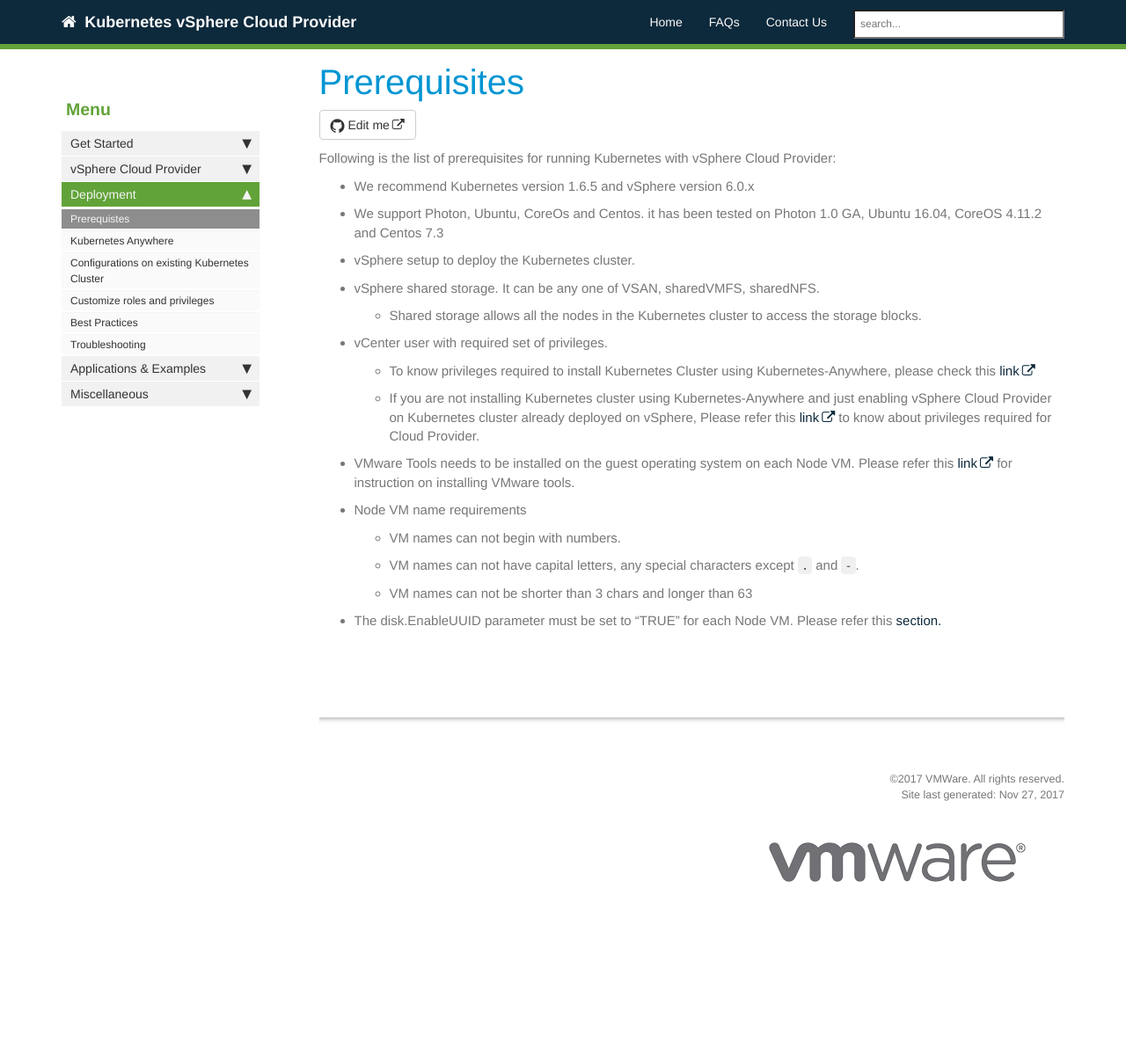
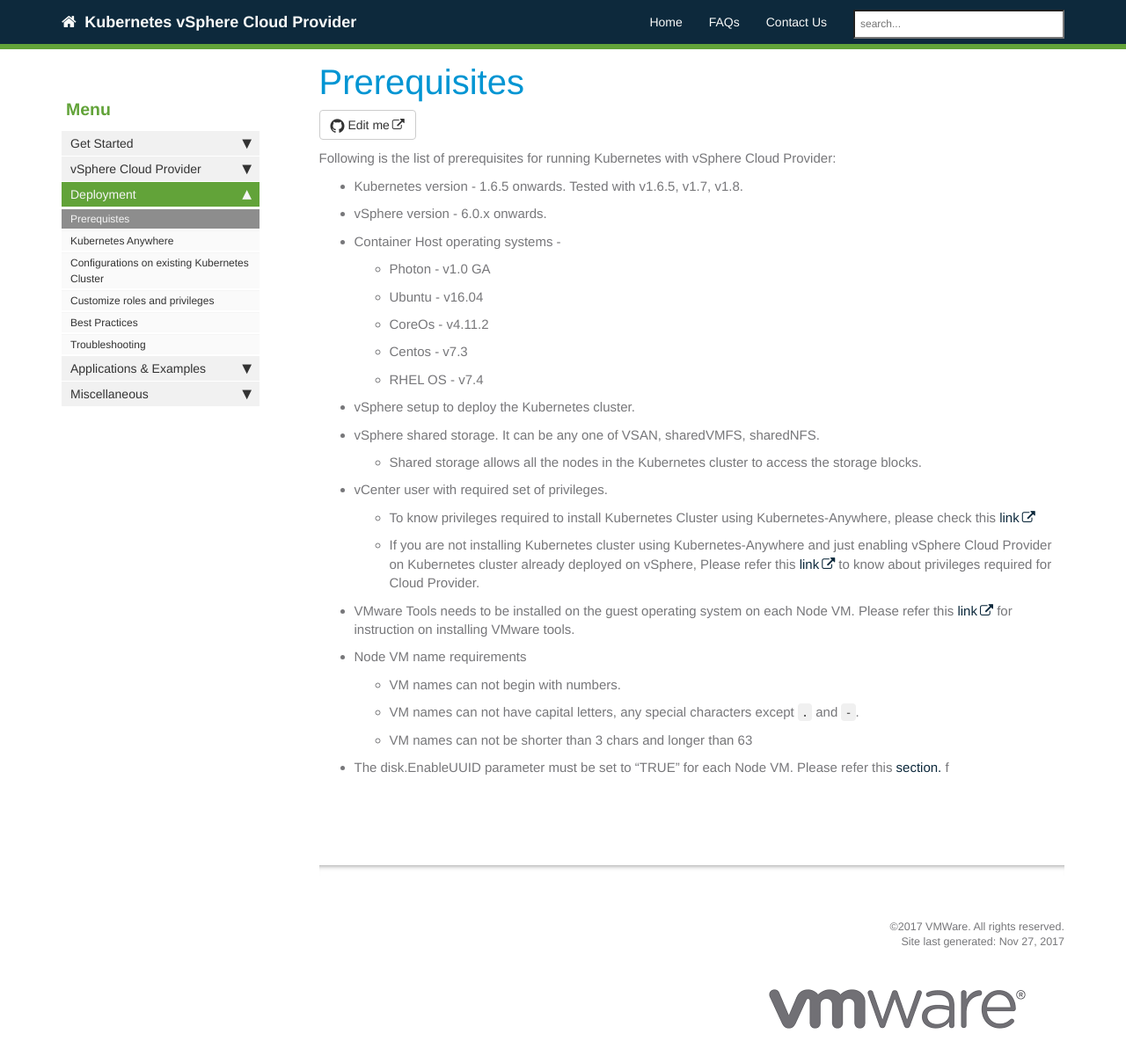
Before and after one commit to vmware-archive/vsphere-storage-for-kubernetes, a Jekyll site: the page built from documentation/prerequisites.md, in a window 1280 px wide and 1274 px high. Shown: the top 1209 px of the window at 88% size. Built offline with Jekyll 4.4.1, drawn with Linux system fonts in a browser that asks for light colours; nearby versions of some CDN libraries; our own code applies the rules of GitHub Pages for plain Markdown files; comment, search, counter and statistics services are not loaded.

Commit message:
Add support for RHEL OS

```diff
--- a/documentation/prerequisites.md
+++ b/documentation/prerequisites.md
@@ -4,8 +4,14 @@
 
 Following is the list of prerequisites for running Kubernetes with vSphere Cloud Provider:
 
-* We recommend Kubernetes version 1.6.5 and vSphere version 6.0.x
-* We support Photon, Ubuntu, CoreOs and Centos. it has been tested on Photon 1.0 GA, Ubuntu 16.04, CoreOS 4.11.2 and Centos 7.3
+* Kubernetes version - 1.6.5 onwards. Tested with v1.6.5, v1.7, v1.8.
+* vSphere version - 6.0.x onwards.
+* Container Host operating systems -
+    - Photon - v1.0 GA
+    - Ubuntu - v16.04
+    - CoreOs - v4.11.2
+    - Centos  - v7.3
+    - RHEL OS -  v7.4
 * vSphere setup to deploy the Kubernetes cluster.
 * vSphere shared storage. It can be any one of VSAN, sharedVMFS, sharedNFS.
    - Shared storage allows all the nodes in the Kubernetes cluster to access the storage blocks.
@@ -18,3 +24,4 @@
     - VM names can not have capital letters, any special characters except `.` and `-`.
     - VM names can not be shorter than 3 chars and longer than 63
 * The disk.EnableUUID parameter must be set to "TRUE" for each Node VM. Please refer this [section.](/vsphere-storage-for-kubernetes/documentation/existing.html#enable-disk-uuid-on-node-virtual-machines)
+f
```
